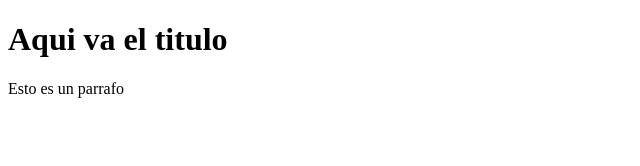
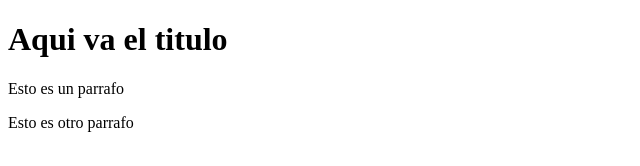
Before and after one commit to emmanueloli96/CursoGitB, a plain HTML site: page index.html in a window 1280 px wide. Shown: the whole page, without its empty margins (0-640 px from the left). Drawn offline with Linux system fonts and the light colour scheme.

Commit message:
Agregando segundo parrafo

```diff
--- a/index.html
+++ b/index.html
@@ -8,5 +8,6 @@
 <body>
     <h1>Aqui va el titulo</h1>
     <p>Esto es un parrafo</p>
+    <p>Esto es otro parrafo</p>
 </body>
 </html>
```
